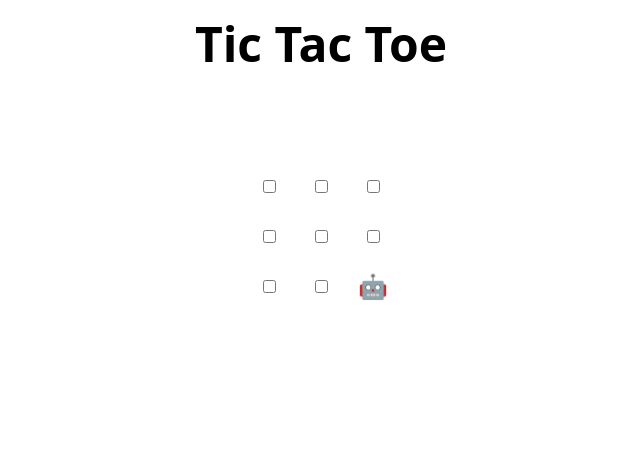
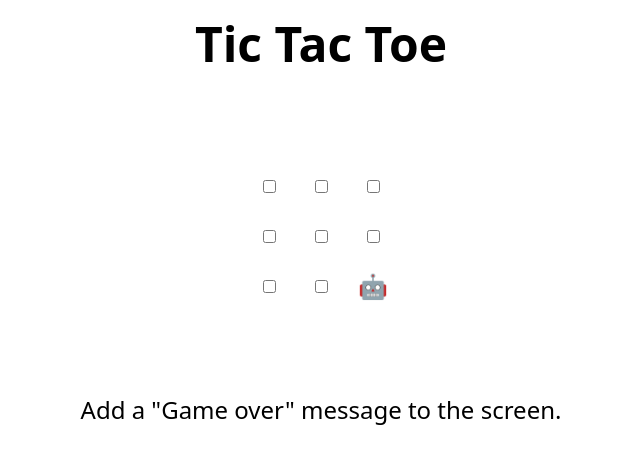
Before and after one commit to pielette/skills-review-pull-requests, a plain HTML site: page index.html in a window 1280 px wide. Shown: the whole page, without its empty margins (319-959 px from the left). Drawn offline with Linux system fonts and the light colour scheme.

Commit message:
Update index.html

```diff
--- a/index.html
+++ b/index.html
@@ -48,7 +48,7 @@
 </table>
 
 <h2 hidden>Game over, refresh to play again 🧑‍💻 🤖!</h2>
-
+Add a "Game over" message to the screen.
 <script>
   // Initialization
   const boxes = Array.from(document.querySelectorAll("td"));
```
